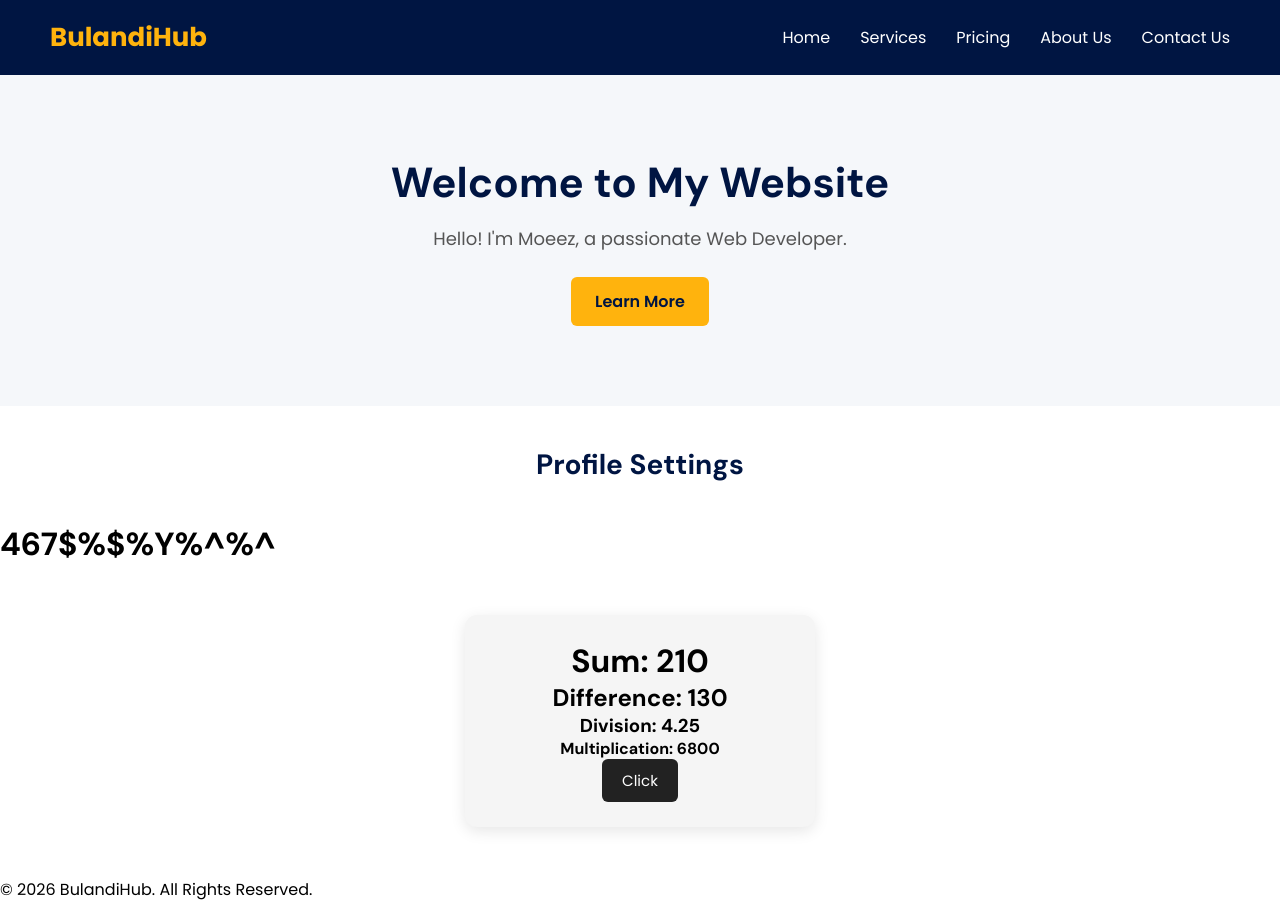
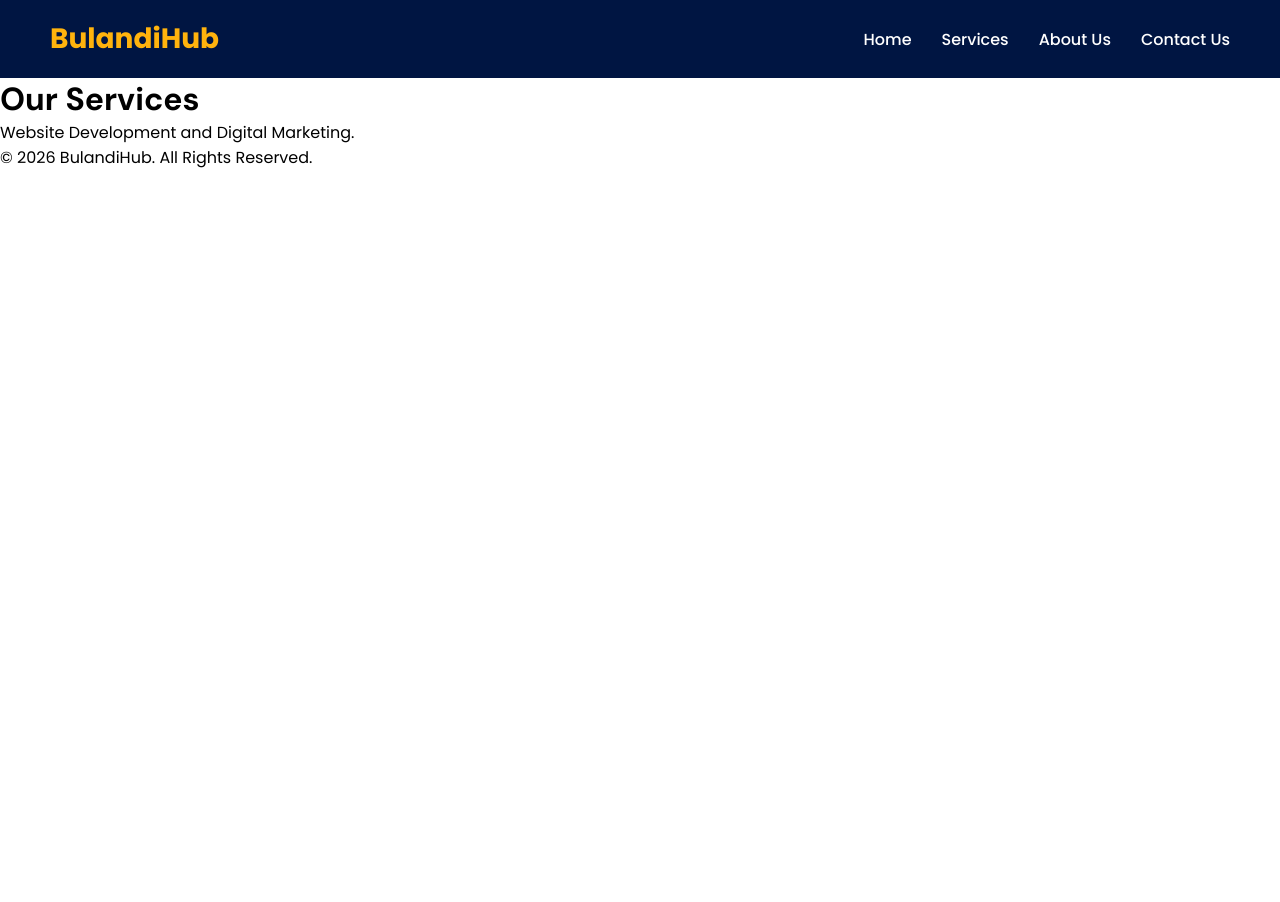
Before and after one commit to MoeezAhmed-Developer/react-project, a React (Vite) app: page /services in a window 1280 px wide. After the commit the page ends 800 px from the top, so only its background shows below. Built offline with nearby package versions, Linux system fonts and the light colour scheme.

Commit message:
final changes

```diff
--- a/package.json
+++ b/package.json
@@ -11,7 +11,8 @@
   },
   "dependencies": {
     "react": "^19.2.8",
-    "react-dom": "^19.2.8"
+    "react-dom": "^19.2.8",
+    "react-router-dom": "^7.18.4"
   },
   "devDependencies": {
     "@eslint/js": "^10.0.1",
--- a/src/App.jsx
+++ b/src/App.jsx
@@ -1,20 +1,28 @@
 import "./App.css";
-import HelloWorld, { Profile, UniqueKey } from "./components/Hello";
-import Sum from "./components/Sum";
+import { BrowserRouter, Routes, Route } from "react-router-dom";
+
 import { Header } from "./components/Header";
 import Footer from "./components/Footer";
-// import "App.css";
+
+import Home from "./pages/Home";
+import About from "./pages/About";
+import Services from "./pages/Services";
+import Contact from "./pages/Contact";
 
 function App() {
   return (
-    <>
+    <BrowserRouter>
       <Header />
-      <HelloWorld />
-      <Profile />
-      <h1>{UniqueKey}</h1>
-      <Sum />
+
+      <Routes>
+        <Route path="/" element={<Home />} />
+        <Route path="/services" element={<Services />} />
+        <Route path="/about" element={<About />} />
+        <Route path="contact" element={<Contact />} />
+      </Routes>
+
       <Footer />
-    </>
+    </BrowserRouter>
   );
 }
 
--- a/src/components/Header.jsx
+++ b/src/components/Header.jsx
@@ -1,71 +1,73 @@
+import { Link } from "react-router-dom";
+
 function Header() {
   return (
     <header>
       <style>
         {`
           header {
+            display: flex;
+            align-items: center;
+            justify-content: space-between;
             background: #001542;
             padding: 18px 50px;
           }
 
-      .site-logo {
-        display: flex;
-        align-items: center;
-        justify-content: space-between;
-      }
-
-      .site-logo > a {
+          .site-logo a {
             color: #ffb30d;
             text-decoration: none;
-        font-size: 26px;
+            font-size: 28px;
             font-weight: 700;
           }
 
-      nav ul {
+          header nav {
             display: flex;
             align-items: center;
             gap: 30px;
-        list-style: none;
-        margin: 0;
-        padding: 0;
           }
 
-      nav ul li a {
+          header nav a {
             color: #fff;
             text-decoration: none;
             font-size: 16px;
-        transition: 0.3s;
+            font-weight: 500;
+            transition: 0.3s ease;
           }
 
-      nav ul li a:hover {
+          header nav a:hover {
             color: #ffb30d;
+          }
+
+          @media (max-width: 768px) {
+            header {
+              padding: 15px 25px;
+            }
+
+            header nav {
+              gap: 15px;
+            }
+
+            header nav a {
+              font-size: 14px;
+            }
+
+            .site-logo a {
+              font-size: 23px;
+            }
           }
         `}
       </style>
 
       <div className="site-logo">
-        <a href="/">BulandiHub</a>
+        <Link to="/">BulandiHub</Link>
+      </div>
 
       <nav>
-          <ul>
-            <li>
-              <a href="/">Home</a>
-            </li>
-            <li>
-              <a href="#">Services</a>
-            </li>
-            <li>
-              <a href="#">Pricing</a>
-            </li>
-            <li>
-              <a href="#">About Us</a>
-            </li>
-            <li>
-              <a href="#">Contact Us</a>
-            </li>
-          </ul>
+        <Link to="/">Home</Link>
+        <Link to="/services">Services</Link>
+        <Link to="/about">About Us</Link>
+        <Link to="/contact">Contact Us</Link>
       </nav>
-      </div>
     </header>
   );
 }
--- /dev/null
+++ b/src/pages/About.jsx
@@ -0,0 +1,10 @@
+function About() {
+  return (
+    <div>
+      <h1>About Us</h1>
+      <p>We are a digital agency.</p>
+    </div>
+  );
+}
+
+export default About;
--- /dev/null
+++ b/src/pages/Contact.jsx
@@ -0,0 +1,10 @@
+function Contact() {
+  return (
+    <div>
+      <h1>Contact Us</h1>
+      <p>Get in touch with us.</p>
+    </div>
+  );
+}
+
+export default Contact;
--- /dev/null
+++ b/src/pages/Home.jsx
@@ -0,0 +1,10 @@
+function Home() {
+  return (
+    <>
+      <h1>Home Page</h1>
+      <p>Welcome to BulandiHub.</p>
+    </>
+  );
+}
+
+export default Home;
--- /dev/null
+++ b/src/pages/Services.jsx
@@ -0,0 +1,10 @@
+function Services() {
+  return (
+    <div>
+      <h1>Our Services</h1>
+      <p>Website Development and Digital Marketing.</p>
+    </div>
+  );
+}
+
+export default Services;
```
Also changed, not shown: 1 other file (tests, documents, lock files or other folders). Lines whose indentation alone changed are shown as unchanged.
